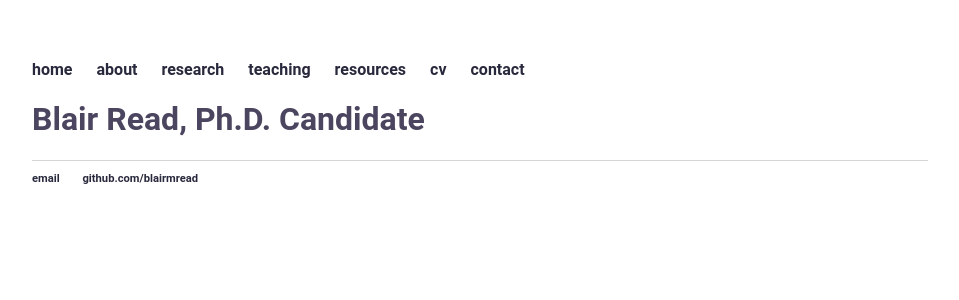
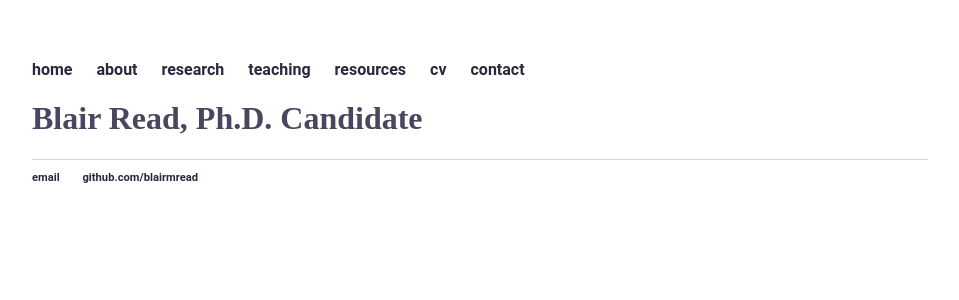
Before and after one commit to blairmread/blairmread.github.io, a Jekyll site: the page built from index.html, in a window 1280 px wide. Shown: the top 300 px of the page, without its empty margins (160-1119 px from the left). Built offline with Jekyll 4.4.1, drawn with Linux system fonts in a browser that asks for light colours.

Commit message:
Update main.css

```diff
--- a/css/main.css
+++ b/css/main.css
@@ -21,7 +21,7 @@ a:hover {
 }
 h1 {
     font-size: 2em;
-    font-family:'Roboto', 'Sans-Serif';
+    font-family:'Comic Sans';
     color: #4B455F;
 }
 p {
```
